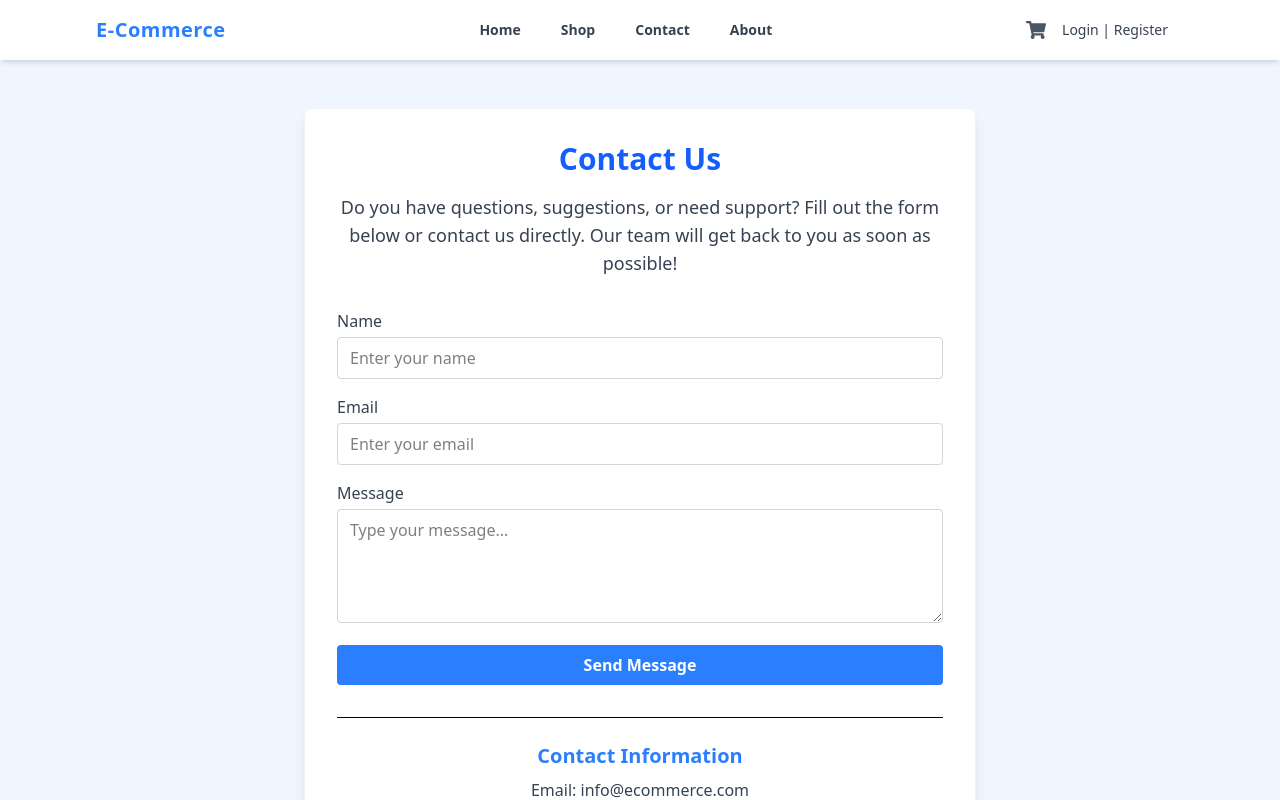
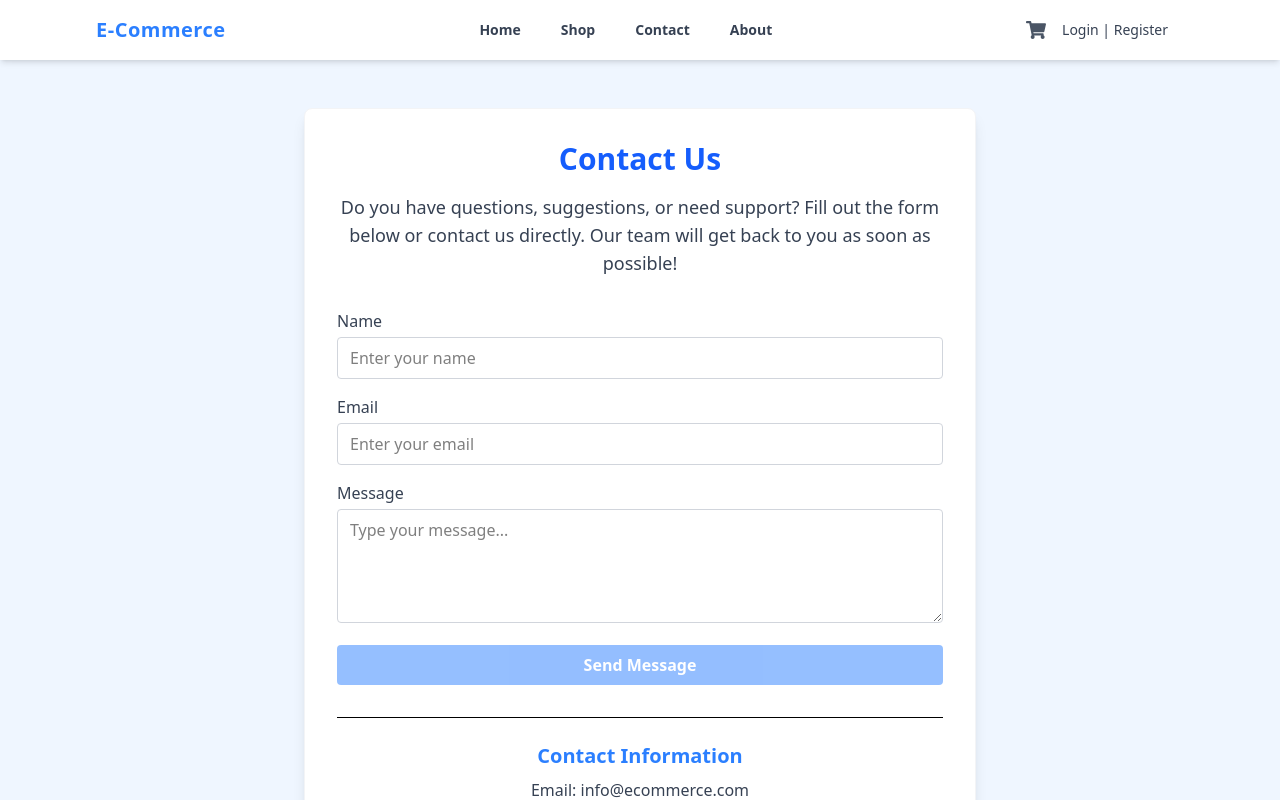
Before and after one commit to ilBolz/Front_End_Programming_Project, a React (Vite) app: page /contact in a window 1280 px wide. Shown: the top 800 px of the page. Built offline with nearby package versions, Linux system fonts and the light colour scheme.

Commit message:
last minor fix

```diff
--- a/src/components/InfoSection.jsx
+++ b/src/components/InfoSection.jsx
@@ -16,7 +16,7 @@ const InfoSection = () => {
     },
     {
       icon: <FaMoneyBill1Wave className="text-3xl text-blue-400" />,
-      title: "Discount",
+      title: "Refound Policy",
       description: "Full refound policy",
     },
     {
--- a/src/pages/Contact.jsx
+++ b/src/pages/Contact.jsx
@@ -1,8 +1,21 @@
-import React from "react";
+import React, { useState } from "react";
 import { useNavigate } from "react-router-dom";
 
 const Contact = () => {
   const navigate = useNavigate();
+  const [form, setForm] = useState({ name: "", email: "", message: "" });
+
+  const isEmailValid = (email) =>
+    /^[^\s@]+@[^\s@]+\.[^\s@]+$/.test(email);
+
+  const isFormValid =
+    form.name.trim() !== "" &&
+    isEmailValid(form.email) &&
+    form.message.trim() !== "";
+
+  const handleChange = (e) => {
+    setForm({ ...form, [e.target.name]: e.target.value });
+  };
 
   return (
     <div className="min-h-screen flex items-center justify-center bg-blue-50 py-12 px-4">
@@ -27,6 +40,8 @@ const Contact = () => {
               required
               placeholder="Enter your name"
               className="border border-gray-300 rounded px-3 py-2 w-full focus:outline-none focus:ring-2 focus:ring-blue-200"
+              value={form.name}
+              onChange={handleChange}
             />
           </div>
           <div className="mb-4">
@@ -40,6 +55,8 @@ const Contact = () => {
               required
               placeholder="Enter your email"
               className="border border-gray-300 rounded px-3 py-2 w-full focus:outline-none focus:ring-2 focus:ring-blue-200"
+              value={form.email}
+              onChange={handleChange}
             />
           </div>
           <div className="mb-4">
@@ -53,13 +70,17 @@ const Contact = () => {
               placeholder="Type your message..."
               rows={4}
               className="border border-gray-300 rounded px-3 py-2 w-full focus:outline-none focus:ring-2 focus:ring-blue-200"
+              value={form.message}
+              onChange={handleChange}
             ></textarea>
           </div>
           <button
             type="submit"
-            className="w-full bg-blue-500 hover:bg-blue-600 text-white font-bold py-2 rounded transition cursor-pointer"
+            className="w-full bg-blue-500 hover:bg-blue-600 text-white font-bold py-2 rounded transition cursor-pointer disabled:opacity-50 disabled:cursor-not-allowed"
+            disabled={!isFormValid}
             onClick={(e) => {
               e.preventDefault();
+              if (!isFormValid) return;
               alert("Message sent! We will get back to you soon.");
               navigate("/");
             }}
```
Also changed, not shown: 1 other file (tests, documents, lock files or other folders).
